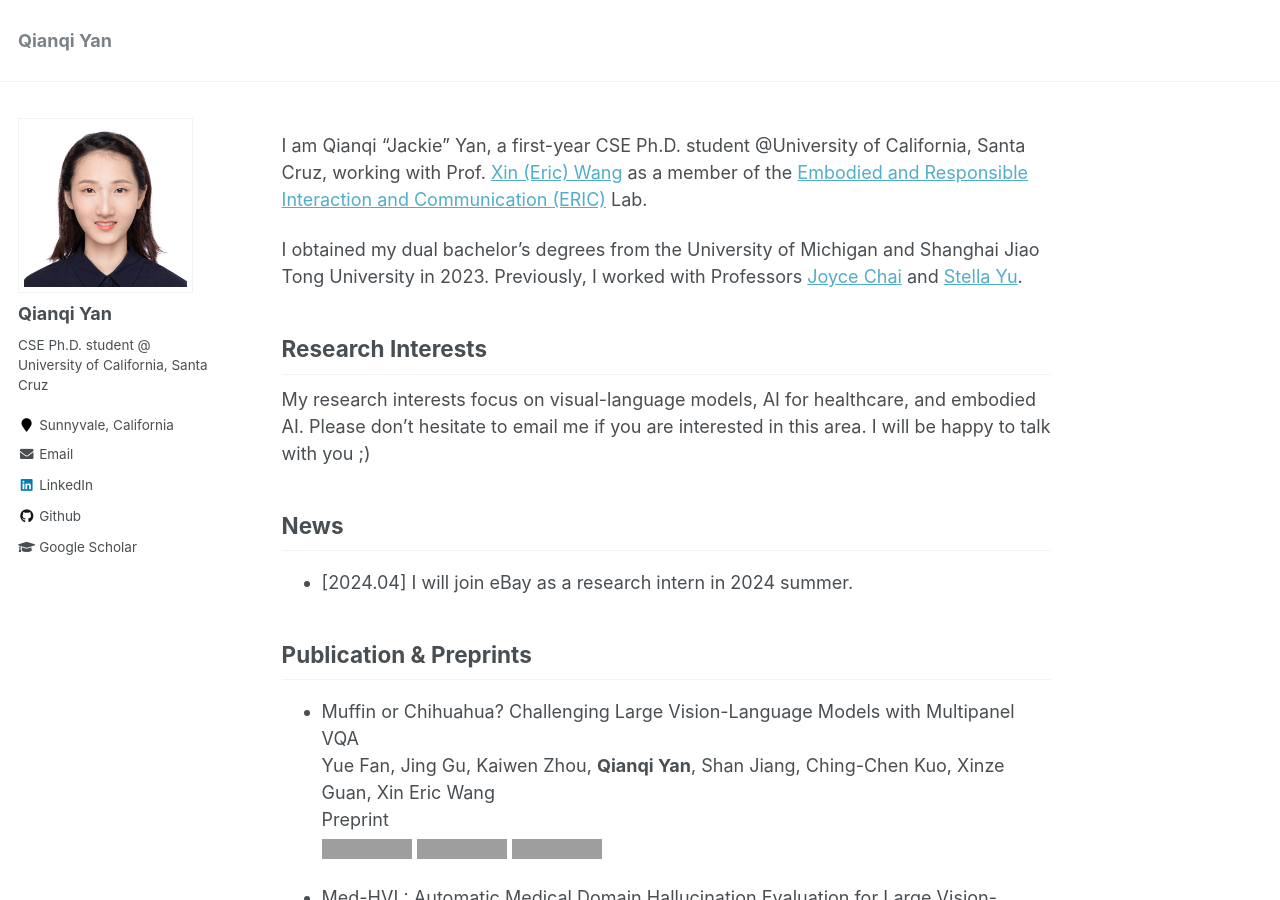
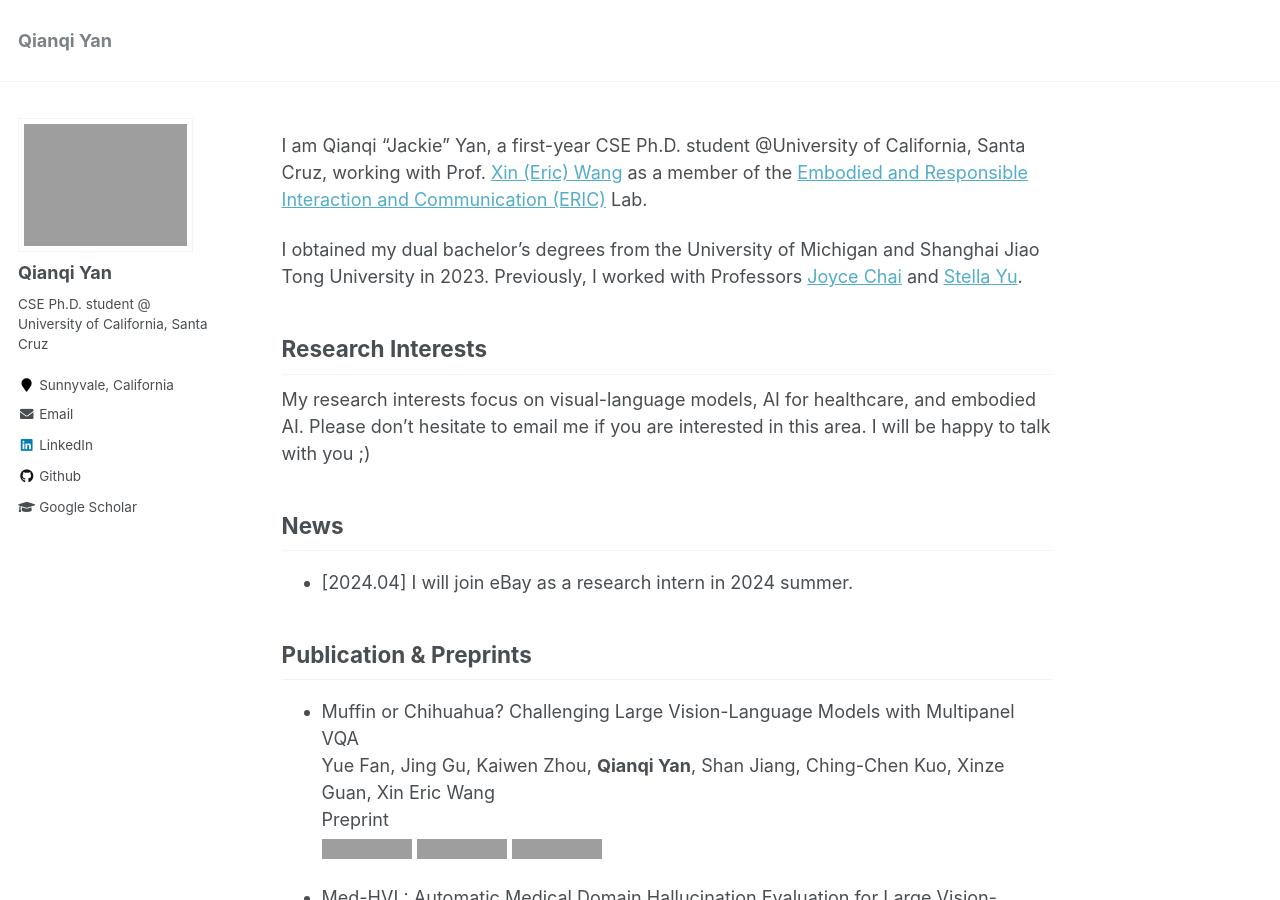
Before and after one commit to Jackie-2000/Jackie-2000.github.io, a Jekyll site: the page built from _pages/about.md, in a window 1280 px wide and 900 px high. Built offline with Jekyll 4.4.1, drawn with Linux system fonts in a browser that asks for light colours; grey boxes are pictures that could not be loaded.

Commit message:
Update _config.yml

```diff
--- a/_config.yml
+++ b/_config.yml
@@ -81,7 +81,7 @@ analytics:
 # Site Author
 author:
   name             : "Qianqi Yan"
-  avatar           : "avatar.jpg"
+  avatar           : "avatar.png"
   bio              : "CSE Ph.D. student @ University of California, Santa Cruz"
   location         : "Sunnyvale, California"
   employer         :
```
